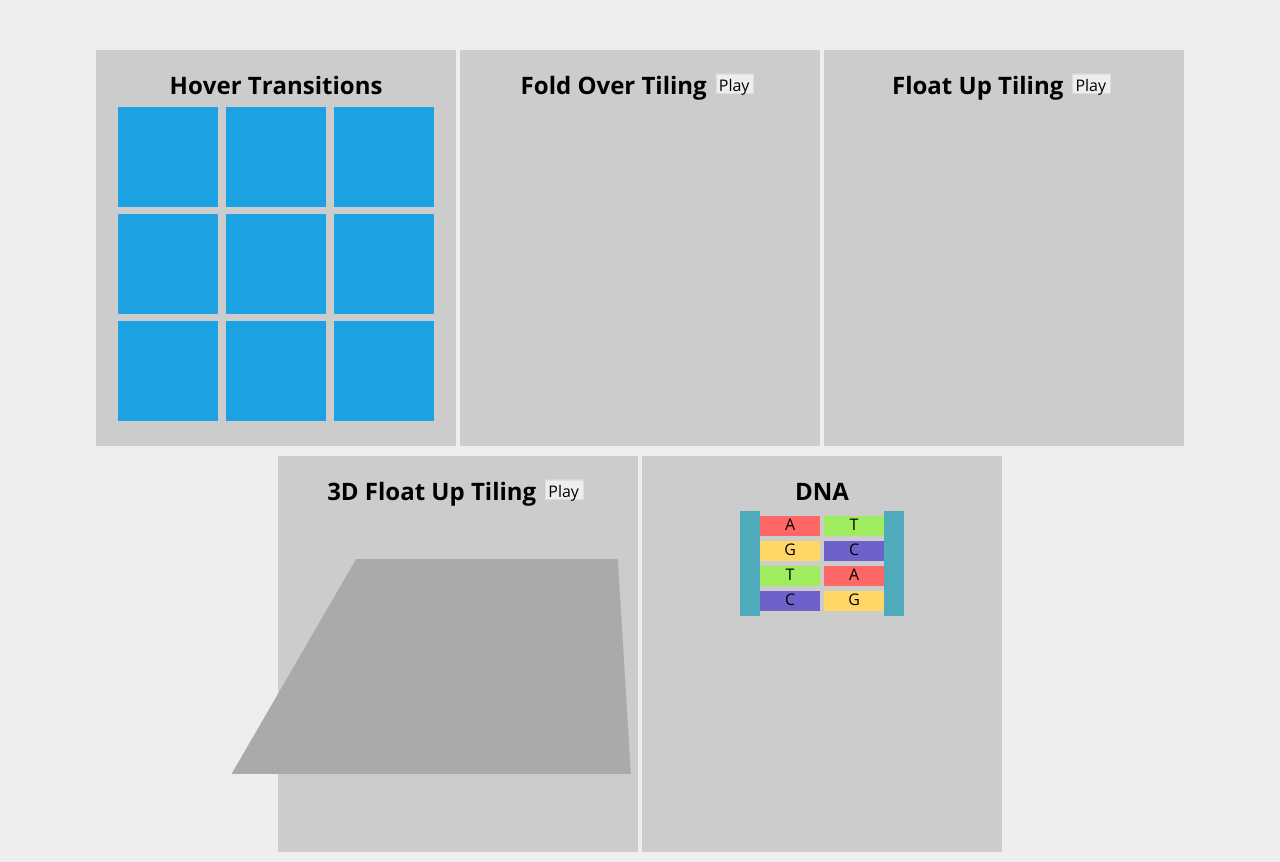
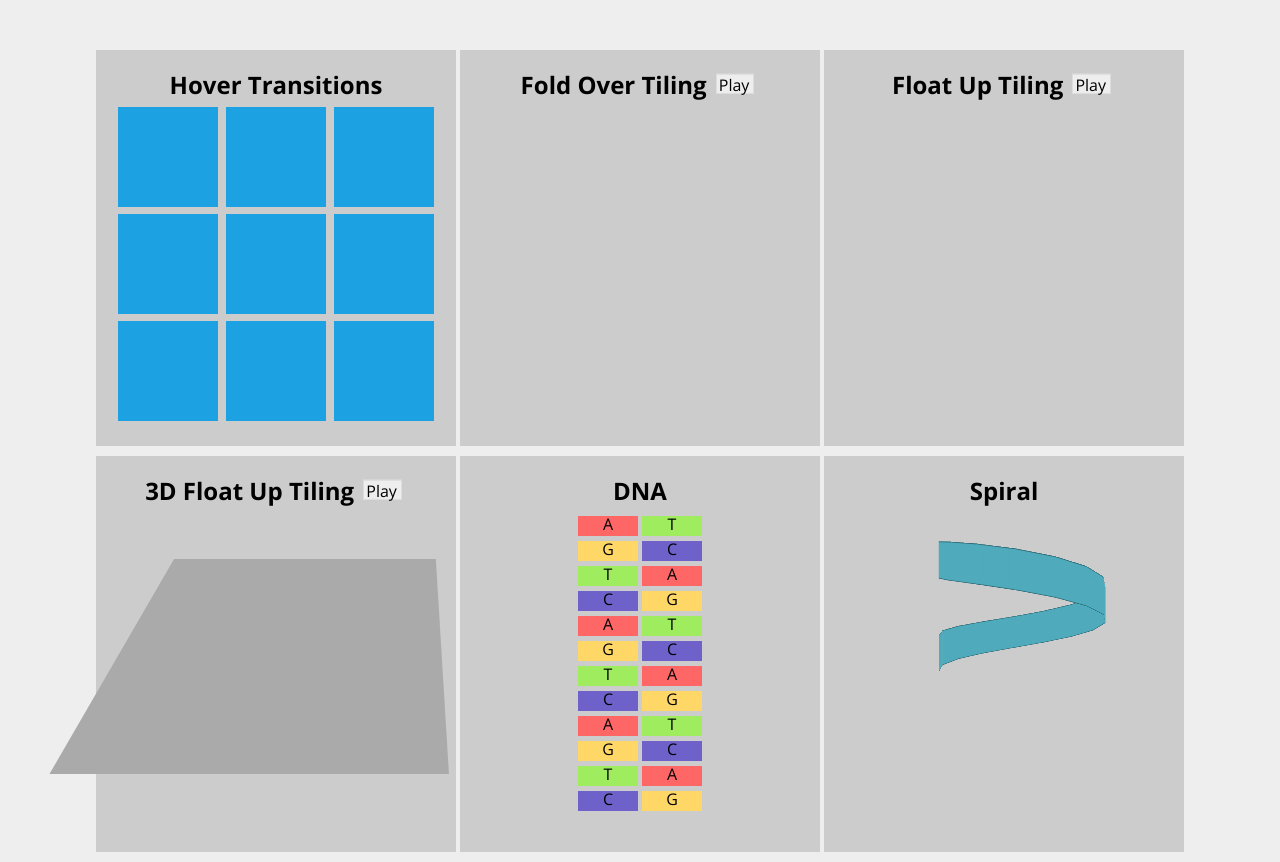
Before and after one commit to seckwei/seckwei.github.io, a PHP site: page /css-fun/index.html in a window 1280 px wide. Run offline with PHP 8.4, Linux system fonts and the light colour scheme; some libraries are stand-ins or nearby versions.

Commit message:
Added content for Spiral

```diff
--- a/css-fun/css/square.css
+++ b/css-fun/css/square.css
@@ -54,6 +54,7 @@ div.content-wrapper {
   perspective: 600px;
   background-color: #ccc;
 /* 3D-wrapper */
+/* Shape wrapper */
 }
 div.content-wrapper div.cw-title {
   margin-bottom: 5px;
@@ -102,6 +103,10 @@ div.content-wrapper.cw4 div.wrapper-3d div.floor {
   max-height: inherit;
   border: 0px solid;
   background-color: #aaa;
+}
+div.content-wrapper.cw6 div.spiral-wrapper {
+  display: inline-block;
+  transform-style: preserve-3d;
 }
 /** 2.2 SQUARE **/
 div.square {
@@ -214,8 +219,18 @@ div.dna {
 div.dna-backbone {
   display: inline-block;
   width: 20px;
-  height: 300px;
+  height: 0px;
   background-color: #4fabbc;
+}
+div.dna-backbone.left {
+  -webkit-transform: translateX(50%) rotateY(90deg);
+  -moz-transform: translateX(50%) rotateY(90deg);
+  transform: translateX(50%) rotateY(90deg);
+}
+div.dna-backbone.right {
+  -webkit-transform: translateX(-50%) rotateY(90deg);
+  -moz-transform: translateX(-50%) rotateY(90deg);
+  transform: translateX(-50%) rotateY(90deg);
 }
 /* DNA Base Wrapper */
 div.dna-base-wrapper {
@@ -246,6 +261,108 @@ div.dna-base#t {
 }
 div.dna-base#c {
   background-color: #6e61c9;
+}
+/** SPIRAL **/
+div.spiral-pane {
+  display: block;
+  position: absolute;
+  width: 40px;
+  height: 40px;
+  margin: 0px;
+  border: 1px solid;
+  border-color: #2d6c78 transparent #2d6c78 transparent;
+  background-color: #4fabbc;
+  transform-origin: 50% 50% -94px;
+}
+div.spiral-pane:nth-child(1) {
+  -webkit-transform: rotateY(-66deg) translateY(7px) skewY(10deg);
+  -moz-transform: rotateY(-66deg) translateY(7px) skewY(10deg);
+  transform: rotateY(-66deg) translateY(7px) skewY(10deg);
+}
+div.spiral-pane:nth-child(2) {
+  -webkit-transform: rotateY(-42deg) translateY(14px) skewY(10deg);
+  -moz-transform: rotateY(-42deg) translateY(14px) skewY(10deg);
+  transform: rotateY(-42deg) translateY(14px) skewY(10deg);
+}
+div.spiral-pane:nth-child(3) {
+  -webkit-transform: rotateY(-18deg) translateY(21px) skewY(10deg);
+  -moz-transform: rotateY(-18deg) translateY(21px) skewY(10deg);
+  transform: rotateY(-18deg) translateY(21px) skewY(10deg);
+}
+div.spiral-pane:nth-child(4) {
+  -webkit-transform: rotateY(6deg) translateY(28px) skewY(10deg);
+  -moz-transform: rotateY(6deg) translateY(28px) skewY(10deg);
+  transform: rotateY(6deg) translateY(28px) skewY(10deg);
+}
+div.spiral-pane:nth-child(5) {
+  -webkit-transform: rotateY(30deg) translateY(35px) skewY(10deg);
+  -moz-transform: rotateY(30deg) translateY(35px) skewY(10deg);
+  transform: rotateY(30deg) translateY(35px) skewY(10deg);
+}
+div.spiral-pane:nth-child(6) {
+  -webkit-transform: rotateY(54deg) translateY(42px) skewY(10deg);
+  -moz-transform: rotateY(54deg) translateY(42px) skewY(10deg);
+  transform: rotateY(54deg) translateY(42px) skewY(10deg);
+}
+div.spiral-pane:nth-child(7) {
+  -webkit-transform: rotateY(78deg) translateY(49px) skewY(10deg);
+  -moz-transform: rotateY(78deg) translateY(49px) skewY(10deg);
+  transform: rotateY(78deg) translateY(49px) skewY(10deg);
+}
+div.spiral-pane:nth-child(8) {
+  -webkit-transform: rotateY(102deg) translateY(56px) skewY(10deg);
+  -moz-transform: rotateY(102deg) translateY(56px) skewY(10deg);
+  transform: rotateY(102deg) translateY(56px) skewY(10deg);
+}
+div.spiral-pane:nth-child(9) {
+  -webkit-transform: rotateY(126deg) translateY(63px) skewY(10deg);
+  -moz-transform: rotateY(126deg) translateY(63px) skewY(10deg);
+  transform: rotateY(126deg) translateY(63px) skewY(10deg);
+}
+div.spiral-pane:nth-child(10) {
+  -webkit-transform: rotateY(150deg) translateY(70px) skewY(10deg);
+  -moz-transform: rotateY(150deg) translateY(70px) skewY(10deg);
+  transform: rotateY(150deg) translateY(70px) skewY(10deg);
+}
+div.spiral-pane:nth-child(11) {
+  -webkit-transform: rotateY(174deg) translateY(77px) skewY(10deg);
+  -moz-transform: rotateY(174deg) translateY(77px) skewY(10deg);
+  transform: rotateY(174deg) translateY(77px) skewY(10deg);
+}
+div.spiral-pane:nth-child(12) {
+  -webkit-transform: rotateY(198deg) translateY(84px) skewY(10deg);
+  -moz-transform: rotateY(198deg) translateY(84px) skewY(10deg);
+  transform: rotateY(198deg) translateY(84px) skewY(10deg);
+}
+div.spiral-pane:nth-child(13) {
+  -webkit-transform: rotateY(222deg) translateY(91px) skewY(10deg);
+  -moz-transform: rotateY(222deg) translateY(91px) skewY(10deg);
+  transform: rotateY(222deg) translateY(91px) skewY(10deg);
+}
+div.spiral-pane:nth-child(14) {
+  -webkit-transform: rotateY(246deg) translateY(98px) skewY(10deg);
+  -moz-transform: rotateY(246deg) translateY(98px) skewY(10deg);
+  transform: rotateY(246deg) translateY(98px) skewY(10deg);
+}
+div.spiral-pane:nth-child(15) {
+  -webkit-transform: rotateY(270deg) translateY(105px) skewY(10deg);
+  -moz-transform: rotateY(270deg) translateY(105px) skewY(10deg);
+  transform: rotateY(270deg) translateY(105px) skewY(10deg);
+}
+div.spiral-pane:nth-child(16) {
+  -webkit-transform: rotateY(294deg) translateY(112px) skewY(10deg);
+  -moz-transform: rotateY(294deg) translateY(112px) skewY(10deg);
+  transform: rotateY(294deg) translateY(112px) skewY(10deg);
+}
+div.spiral-pane:nth-child(17) {
+  -webkit-transform: rotateY(318deg) translateY(119px) skewY(10deg);
+  -moz-transform: rotateY(318deg) translateY(119px) skewY(10deg);
+  transform: rotateY(318deg) translateY(119px) skewY(10deg);
+}
+div.spiral-pane:nth-child(18) {
+  -webkit-transform: rotateY(342deg) translateY(126px) skewY(10deg);
+  -moz-transform: rotateY(342deg) translateY(126px) skewY(10deg);
+  transform: rotateY(342deg) translateY(126px) skewY(10deg);
 }
 div.clear {
   clear: both;
--- a/css-fun/index.html
+++ b/css-fun/index.html
@@ -129,6 +129,14 @@
 					<div class="dna-base left" id="g">G</div>
 					<div class="dna-base left" id="t">T</div>
 					<div class="dna-base left" id="c">C</div>
+					<div class="dna-base left" id="a">A</div>
+					<div class="dna-base left" id="g">G</div>
+					<div class="dna-base left" id="t">T</div>
+					<div class="dna-base left" id="c">C</div>
+					<div class="dna-base left" id="a">A</div>
+					<div class="dna-base left" id="g">G</div>
+					<div class="dna-base left" id="t">T</div>
+					<div class="dna-base left" id="c">C</div>
 				</div>
 
 				<!-- Strand 2 -->
@@ -140,6 +148,32 @@
 			</div>
 		</div>
 
+		<div class="content-wrapper cw6">
+			<div class="cw-title">
+				<h1>Spiral</h1>
+			</div>
+			<div class="spiral-wrapper">
+				<!-- Polygon 15 sides -->
+				<div class="spiral-pane"></div>
+				<div class="spiral-pane"></div>
+				<div class="spiral-pane"></div>
+				<div class="spiral-pane"></div>
+				<div class="spiral-pane"></div>
+
+				<div class="spiral-pane"></div>
+				<div class="spiral-pane"></div>
+				<div class="spiral-pane"></div>
+				<div class="spiral-pane"></div>
+				<div class="spiral-pane"></div>
+
+				<div class="spiral-pane"></div>
+				<div class="spiral-pane"></div>
+				<div class="spiral-pane"></div>
+				<div class="spiral-pane"></div>
+				<div class="spiral-pane"></div>
+			</div>
+		</div>
+
 	<!-- END of page-wrapper -->
 	</div>
 
```
